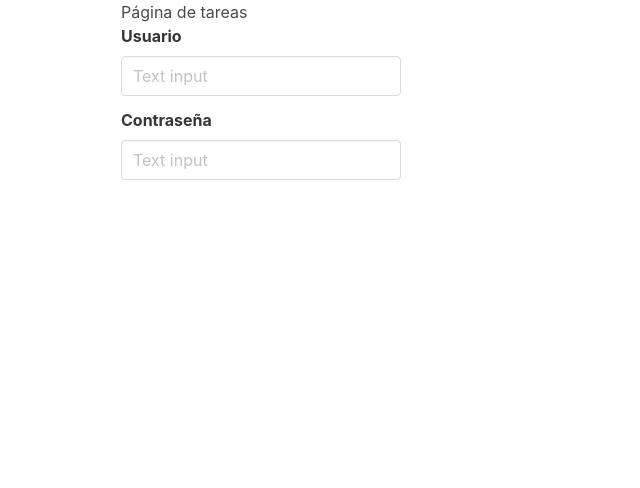
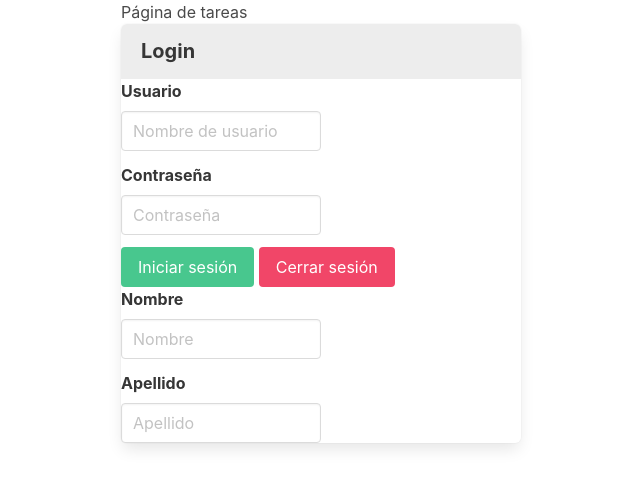
Before and after one commit to lamaolo/tp-iupa-integrador, a plain HTML site: page frontend/index.html in a window 1280 px wide. Shown: the whole page, without its empty margins (319-959 px from the left). Drawn offline with nearby package versions, Linux system fonts and the light colour scheme.

Commit message:
Nuevas lineas html y css

```diff
--- a/frontend/css/estilos.css
+++ b/frontend/css/estilos.css
@@ -1,14 +1,13 @@
-.container
-
-{
+.container{
     width: 400px;
     margin-left: auto;
     margin-right: auto;
 }
 .label {
+    width: fit-content;
     display: flex;
 }
 
 .input {
-    max-width: 70%;
+    max-width: 50%;
 }
--- a/frontend/index.html
+++ b/frontend/index.html
@@ -12,21 +12,41 @@
   <div class="container">
     <h1>Página de tareas</h1>
 
+    <div class="panel panel-default" id="form-login">
+      <div class="panel-heading">Login</div>
+      <div class="panel-body">
+        <form id="createUserForm">
+          <div class="form-group">
         <div class="field">
           <label class="label">Usuario</label>
           <div class="control">
-      <input class="input" type="text" placeholder="Text input">
+            <input class="input" type="text" id="username" placeholder="Nombre de usuario">
           </div>
         </div>
 
         <div class="field">
           <label class="label">Contraseña</label>
           <div class="control">
-      <input class="input" type="text" placeholder="Text input">
+            <input class="input" type="text" id="password" placeholder="Contraseña">
+          </div>
+        </div>
+        <button class="button is-success" input class="button"  onclick="login()" type="submit" value="Iniciar sesión"> Iniciar sesión </button>
+
+        <button class="button is-danger" input class="button" onclick="logout()" type="submit" value="Cerar sesión"> Cerrar sesión </button>
+
+        <div class="field">
+          <label class="label">Nombre</label>
+          <div class="control">
+            <input class="input" type="text" id="name" placeholder="Nombre">
           </div>
         </div>
 
-
+        <div class="field">
+        <label class="label">Apellido</label>
+        <div class="control">
+          <input class="input" type="text" id="surname" placeholder="Apellido">
+        </div>
+      </div>
 
 </body>
 </html>
```
Lines whose indentation alone changed are shown as unchanged.
